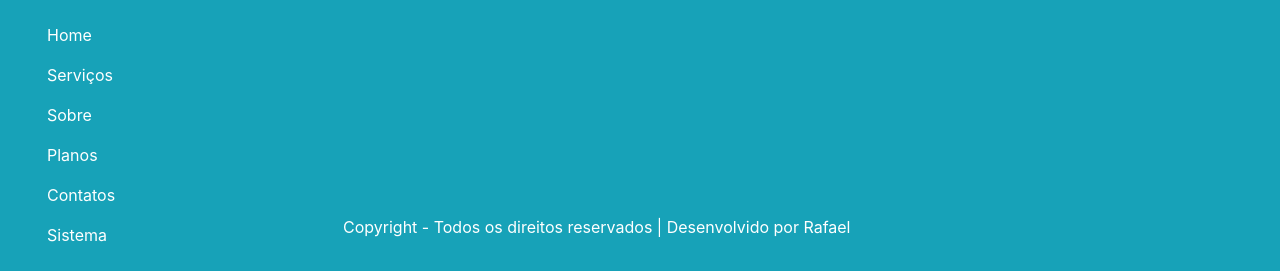
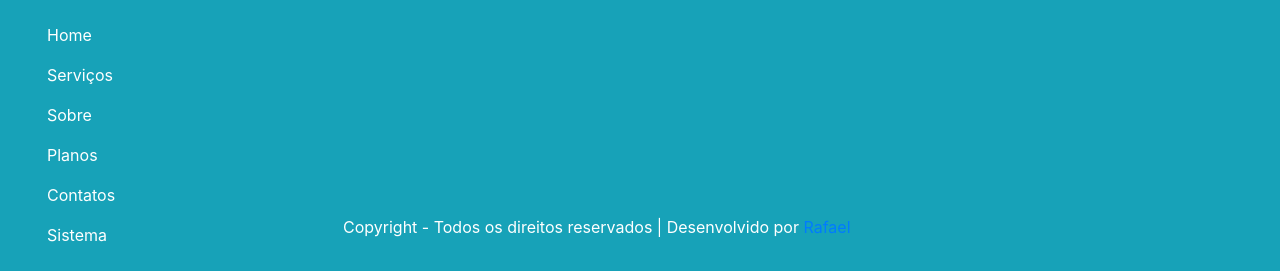
Before and after one commit to rafalmeida73/Estacionamento, a Django app: page /accounts/login/ in a window 1280 px wide. Shown: the part 773-1052 px from the top of the page. Run offline with Django 3.2, Linux system fonts and the light colour scheme; some libraries are stand-ins or nearby versions; some web fonts are replaced.

Commit message:
Adicionando links

```diff
--- a/website/templates/website/footer.html
+++ b/website/templates/website/footer.html
@@ -10,6 +10,6 @@
             </nav>
         </div>
         <div class="col-6">
-            <p class="footer-website">Copyright - Todos os direitos reservados | Desenvolvido por Rafael</p>
+            <p class="footer-website">Copyright - Todos os direitos reservados | Desenvolvido por <a href="https://www.linkedin.com/in/rafael-santana-5876a117a/">Rafael</a> </p>
         </div>
     </div>
```
